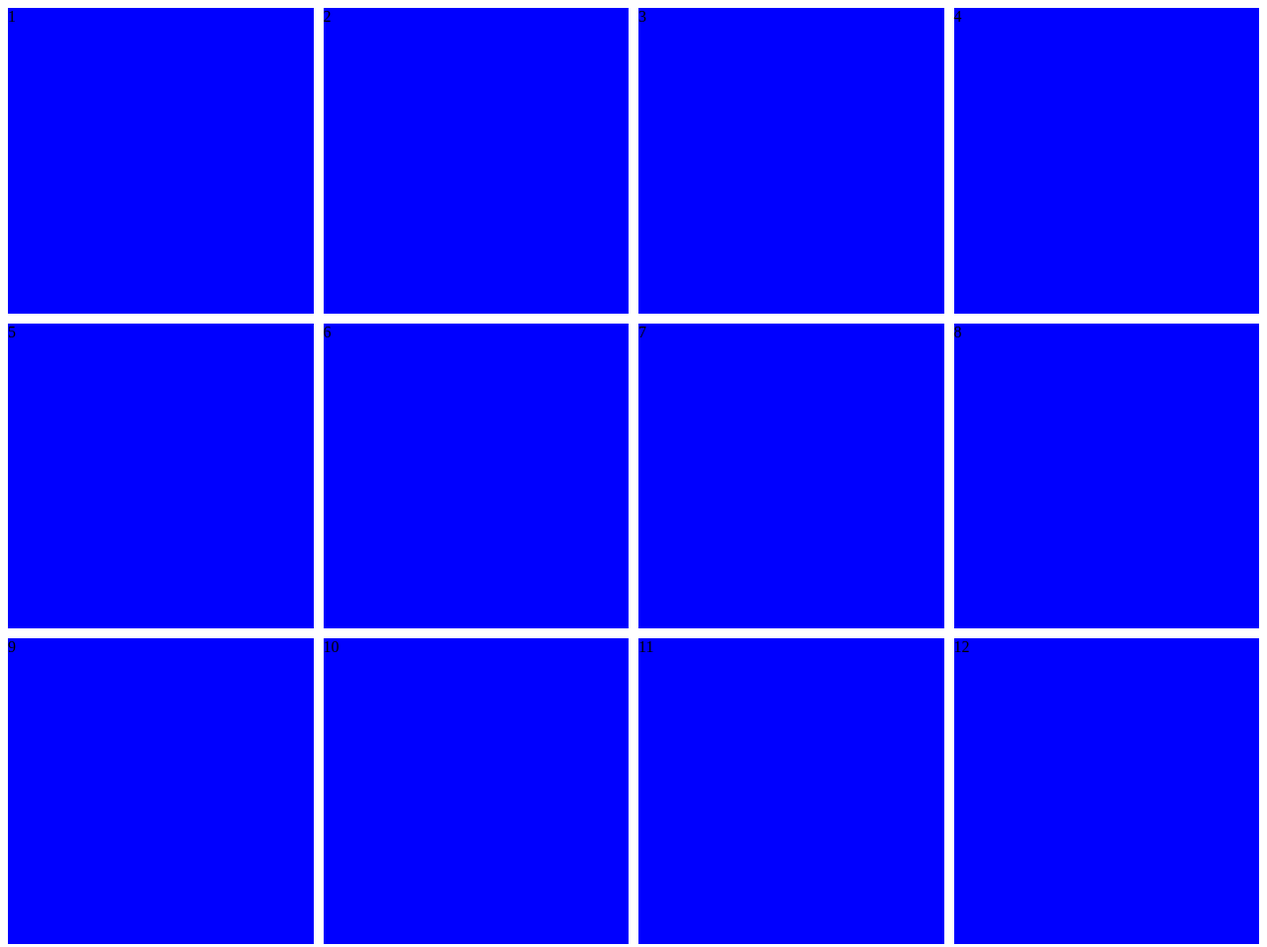
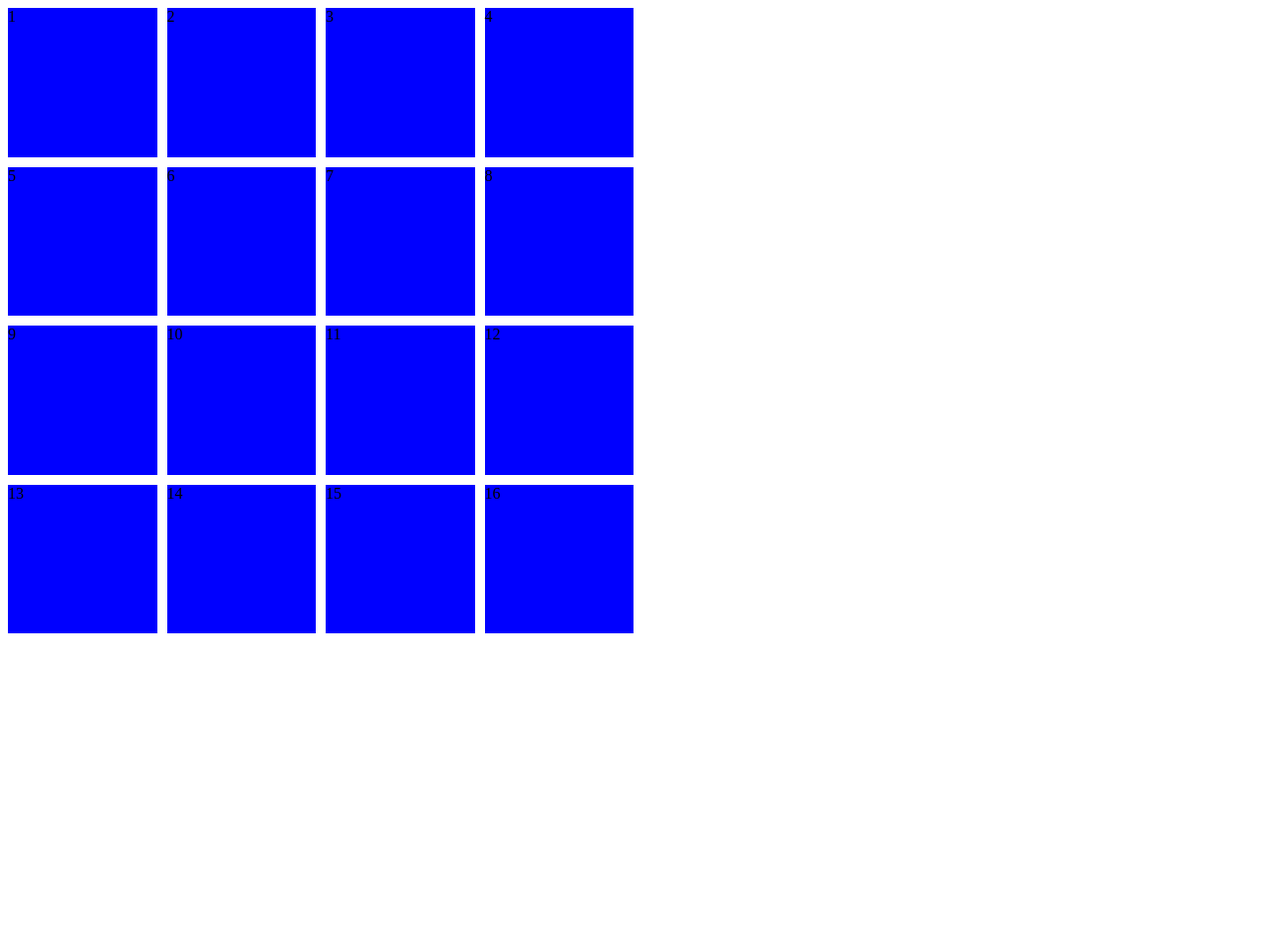
Before and after one commit to tobiwankirnobi/tobiwankirnobi.github.io, a plain HTML site: page index.html in a window 1280 px wide. Shown: the top 957 px of the page at 99% size. After the commit the page ends 800 px from the top, so only its background shows below. Drawn offline with Linux system fonts and the light colour scheme.

Commit message:
colorchange and 2cards per move

```diff
--- a/css/v2.css
+++ b/css/v2.css
@@ -22,3 +22,9 @@
   .card {
     background: blue;
   }
+  .container{
+    width: 50%;
+  }
+  .flipped{
+    background: yellow;
+  }
--- a/index.html
+++ b/index.html
@@ -10,54 +10,9 @@
 <body>
     <div class="container">
         <div class="deck" id="card-deck">
-            <div class="card">
+            <!--div class="card flipped ">
                 1
-            </div>
-            <div class="card">
-               2
-            </div>
-            <div class="card">
-                3
-            </div>
-            <div class="card">
-                4
-            </div>
-            <div class="card">
-                5
-            </div>
-            <div class="card">
-                6
-            </div>
-            <div class="card">
-               7
-            </div>
-            <div class="card">
-                8
-            </div>
-            <div class="card">
-                9
-            </div>
-            <div class="card">
-                10
-            </div>
-            <div class="card">
-                11
-            </div>
-            <div class="card">
-                12
-            </div>
-            <div class="card">
-                13
-            </div>
-            <div class="card">
-                14
-            </div>
-            <div class="card">
-                15
-            </div>
-            <div class="card">
-                16
-            </div>
+            </div-->
         </div>
     </div>
     </div>
--- a/js/v1.js
+++ b/js/v1.js
@@ -0,0 +1,25 @@
+document.body.onload =  addDivs;
+var counter = 0;
+function addDivs()
+{
+    for (let index = 1; index <= 16; index++) {
+        var divn = document.createElement("div");
+        var divncontent = document.createTextNode(index);
+        divn.appendChild(divncontent);
+        divn.addEventListener("click",colorchange);
+        divn.classList.add("card")
+        var container = document.getElementById("card-deck");
+        container.appendChild(divn);
+    }
+}
+function colorchange()
+{
+    this.classList.add("flipped");
+    counter += 1;
+    if (counter >= 3)
+    {
+        var flipped = document.querySelectorAll('.flipped');
+        flipped.forEach(element => {element.classList.remove('flipped')});
+        counter = 0;
+    }
+}
```
